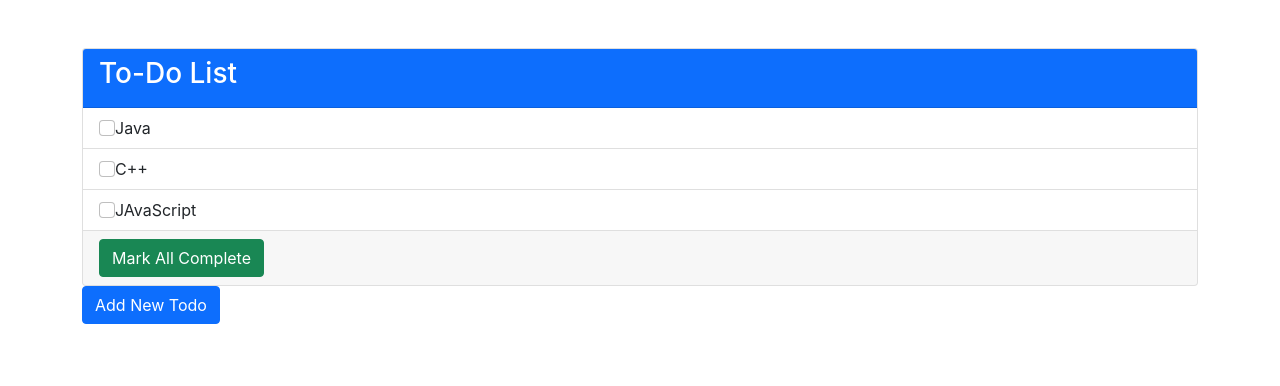
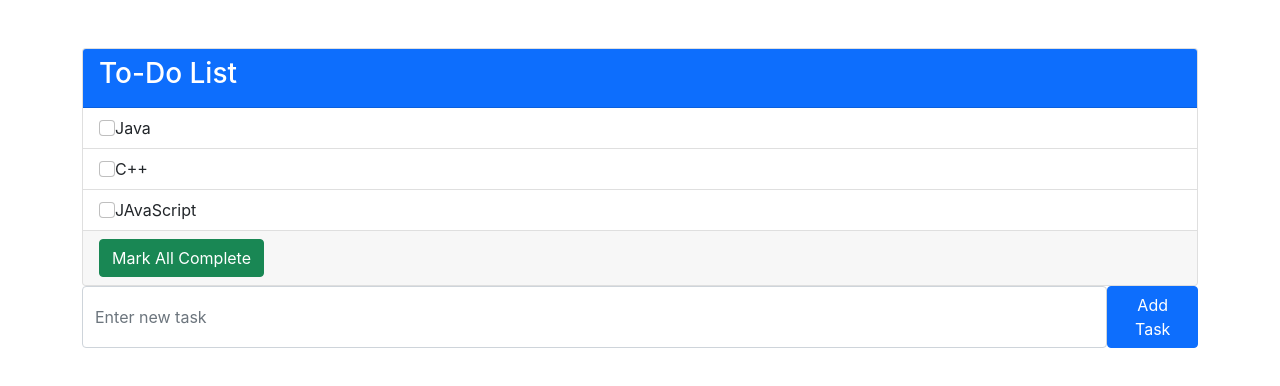
Before and after one commit to prasunchakra/ProFlow, a React (Create React App) app: page / in a window 1280 px wide. Shown: the top 386 px of the page. Built offline with nearby package versions, Linux system fonts and the light colour scheme.

Commit message:
userInput and function props

```diff
--- a/src/App.js
+++ b/src/App.js
@@ -1,16 +1,17 @@
 import React, { useState }  from 'react';
 import ToDoComponent from './components/ToDoComponent';
+import ToDoForm from './components/ToDoForm';
 import './App.css';
 
 function App() {
   const [todos, setTodos] = useState(['Java', 'C++', 'JAvaScript'])
-  function addTodo() {
-   setTodos(todos => [...todos, 'Python'])
+  function addTodo(task) {
+   setTodos(todos => [...todos, task])
   }
   return (
     <div className="container mt-5">
       <ToDoComponent todos={todos}></ToDoComponent>
-      <button className="btn btn-primary" onClick={addTodo}>Add New Todo</button>
+      <ToDoForm addTodo={addTodo} />
     </div>
   );
 }
--- /dev/null
+++ b/src/components/ToDoForm.js
@@ -0,0 +1,27 @@
+import React,{useState} from "react";
+
+
+function ToDoForm(props) {
+    function handleSubmit() {
+        if (task.trim().length > 0) {
+            props.addTodo(task);
+            setTask('')
+        }
+    }
+    const [task, setTask] = useState('');
+    return (
+    <div className="d-flex mb-3">
+        <input
+            type="text"
+            className="form-control"
+            placeholder="Enter new task"
+            value={task}
+            onChange={e => setTask(e.target.value)}
+        />
+        <button className="btn btn-primary ml-2" onClick={handleSubmit}>
+            Add Task
+    </button>
+    </div>
+    )
+}
+export default ToDoForm;
```
